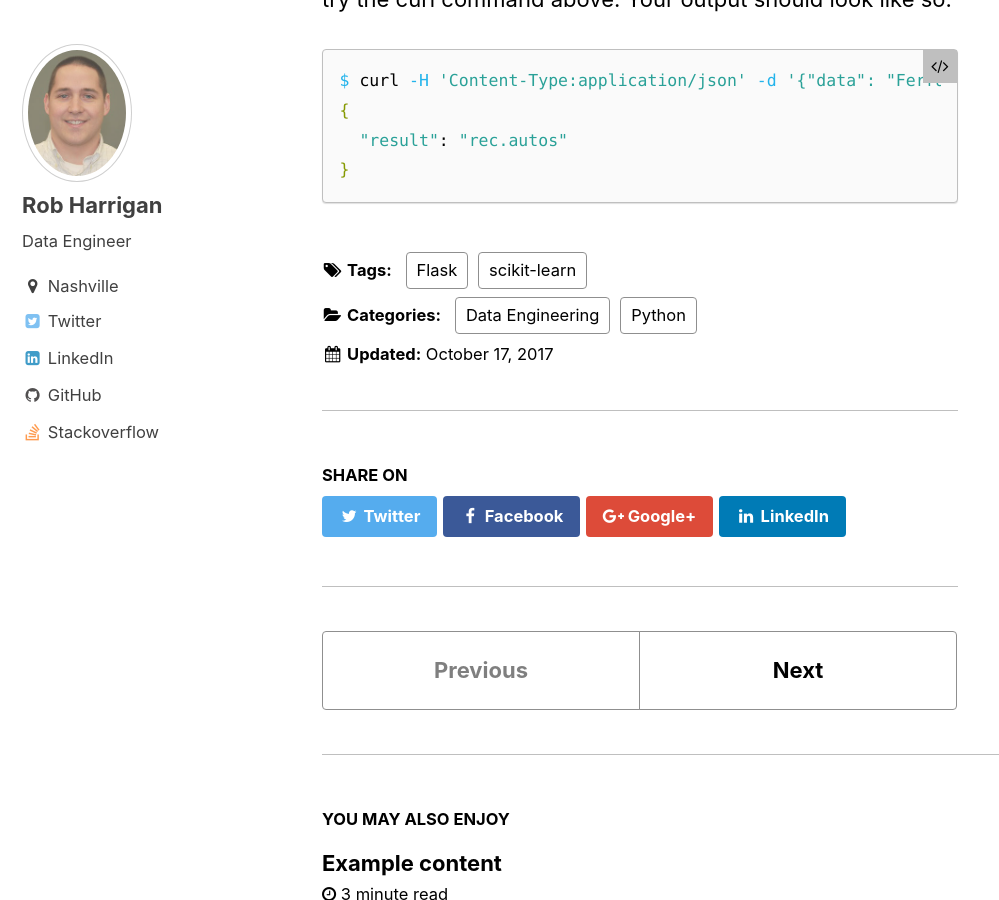
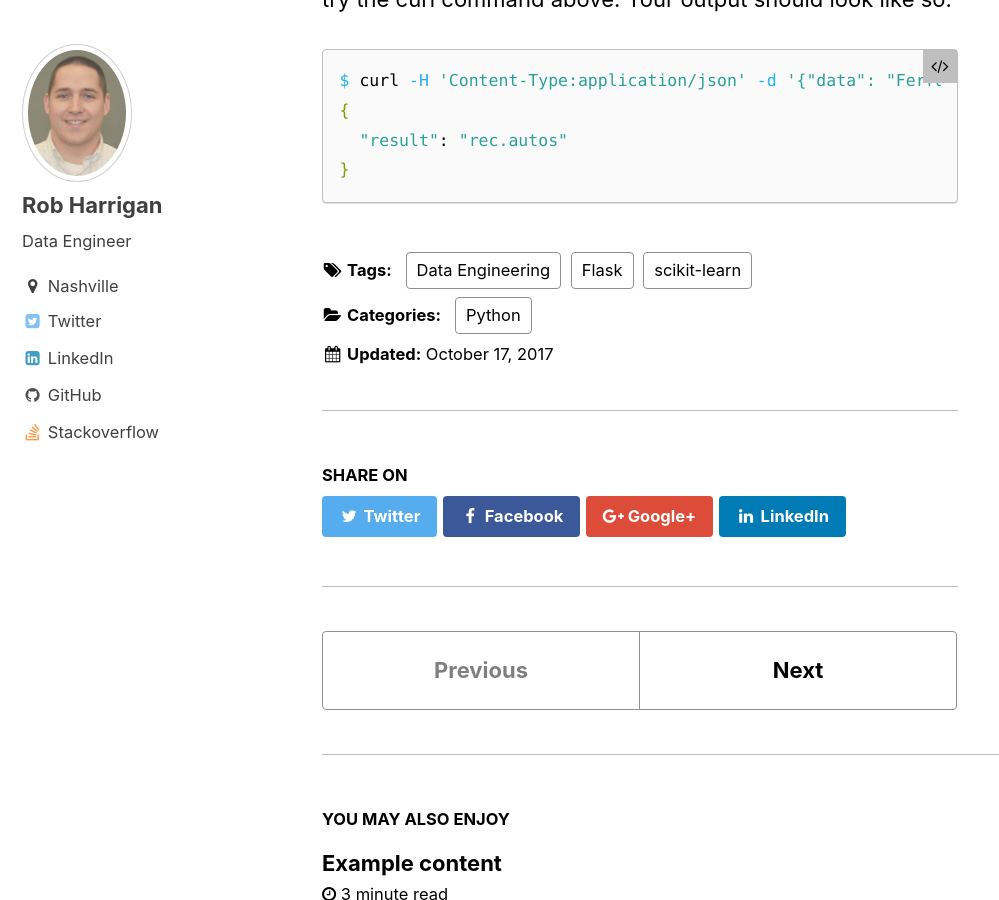
Before and after one commit to Raab70/Raab70.github.io, a Jekyll site: the page built from _posts/2017-10-17-deploying-machine-learning-models.md, in a window 1280 px wide and 900 px high, scrolled down 3003 px. Shown: the whole window, without its empty margins (0-999 px from the left). Built offline with Jekyll 4.4.1, drawn with Linux system fonts in a browser that asks for light colours.

Commit message:
moving channel to tag

```diff
--- a/_posts/2017-10-17-deploying-machine-learning-models.md
+++ b/_posts/2017-10-17-deploying-machine-learning-models.md
@@ -2,11 +2,11 @@
 title: "Deploying Python Machine Learning Models to an API with Flask"
 excerpt: "Deploy a simple python scikit-learn (sklearn) machine learning model in minutes using a Flask API to allow interfacing with other services and programming languages."
 categories:
-  - Data Engineering
   - Python
 tags:
   - Flask
   - scikit-learn
+  - Data Engineering
 ---
 
 I often find myself needing to deploy machine learning models for use with other services or languages. Flask is a great minimal web framework for deploying a simple API and since it's written in Python you can easily create an API to apply any of your current python machine learning models. In this example we'll take a simple text classification problem from [sklearn](http://scikit-learn.org/stable/datasets/twenty_newsgroups.html) and create a minimal API to apply our model to any input text.
```
